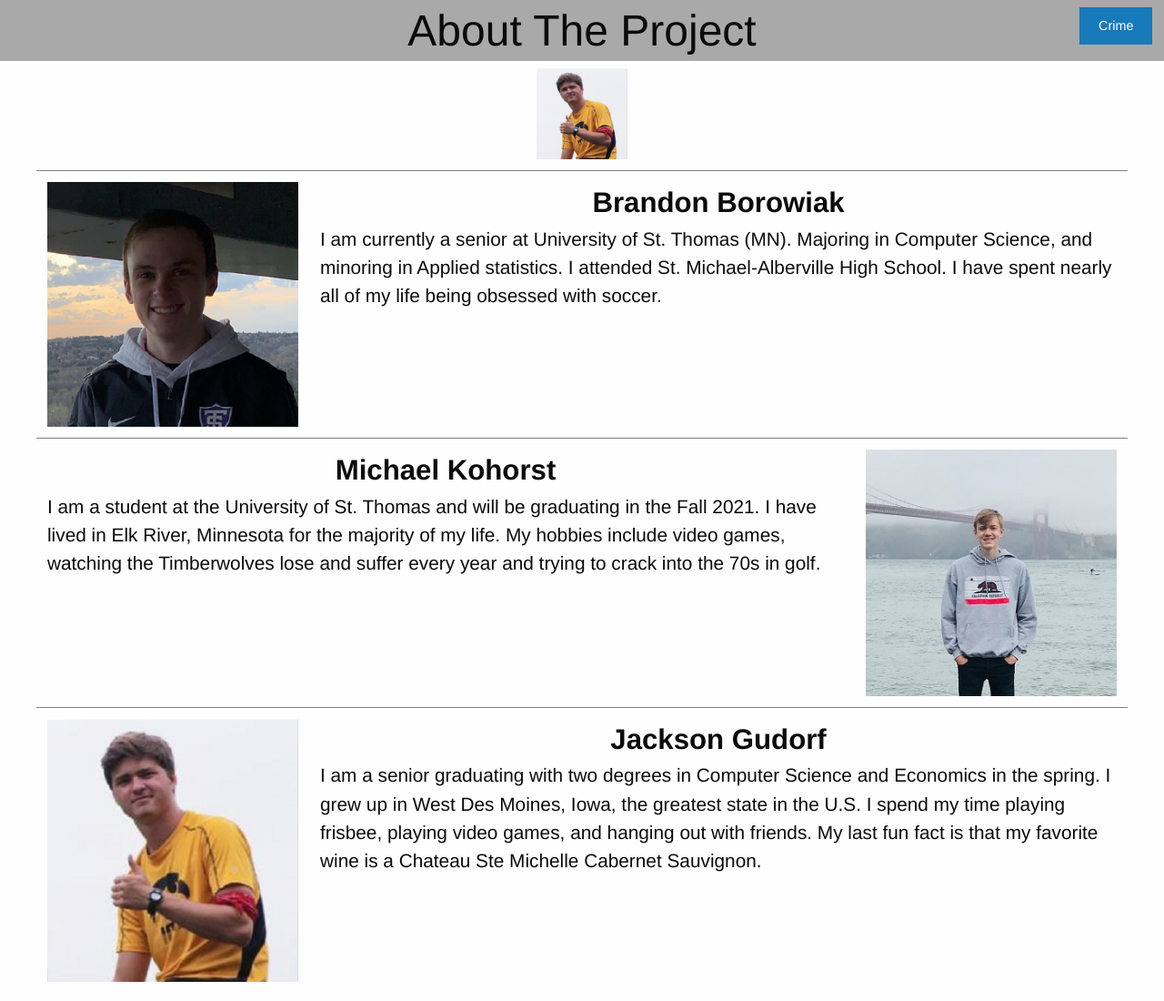
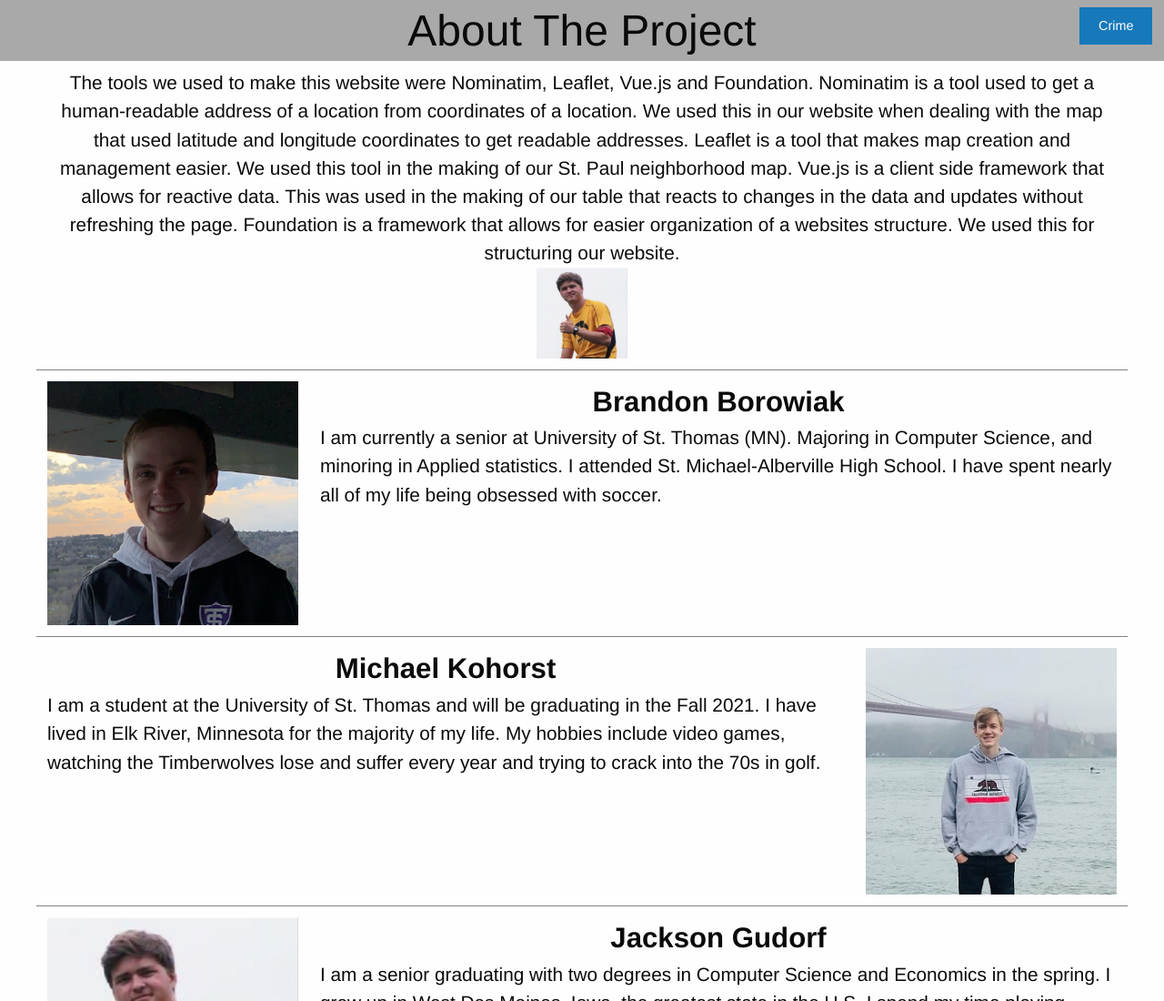
Before and after one commit to gudo1013/webdevproject3, a website: page public/about.html in a window 1280 px wide. Shown: the top 1100 px of the page at 91% size. Drawn offline with Linux system fonts and the light colour scheme.

Commit message:
project description

```diff
--- a/public/about.html
+++ b/public/about.html
@@ -17,6 +17,18 @@
 
     <div class="grid-container show-for-medium">
         <div class="grid-x grid-padding-x" style="font-size: 1.3em;">
+
+            <div class="cell medium-12" style="text-align: center;">
+                The tools we used to make this website were Nominatim, Leaflet, Vue.js and Foundation.
+                Nominatim is a tool used to get a human-readable address of a location from coordinates of a location.
+                We used this in our website when dealing with the map that used latitude and longitude
+                coordinates to get readable addresses. Leaflet is a tool that makes map creation and management easier.
+                We used this tool in the making of our St. Paul neighborhood map. Vue.js is a client side framework
+                that allows for reactive data. This was used in the making of our table that reacts to changes in
+                the data and updates without refreshing the page. Foundation is a framework that allows for easier
+                organization of a websites structure. We used this for structuring our website.
+            </div>
+
             <!-- Video -->
             <div class="cell medium-12" style="text-align: center; padding-bottom: 1%; border-bottom: 1px solid gray;">
                 <img src="/imgs/jackson.PNG" style="height: 100px; width: 100px;">
@@ -64,6 +76,18 @@
 
     <div class="gird-container show-for-small-only">
         <div class="grid-x grid-padding-x" style="font-size: 1.3em;">
+
+            <div class="cell small-12" style="text-align: center;">
+                The tools we used to make this website were Nominatim, Leaflet, Vue.js and Foundation.
+                Nominatim is a tool used to get a human-readable address of a location from coordinates of a location.
+                We used this in our website when dealing with the map that used latitude and longitude
+                coordinates to get readable addresses. Leaflet is a tool that makes map creation and management easier.
+                We used this tool in the making of our St. Paul neighborhood map. Vue.js is a client side framework
+                that allows for reactive data. This was used in the making of our table that reacts to changes in
+                the data and updates without refreshing the page. Foundation is a framework that allows for easier
+                organization of a websites structure. We used this for structuring our website.
+            </div>
+
             <!-- Video -->
             <div class="cell small-12" style="text-align: center; padding-bottom: 1%; border-bottom: 1px solid gray;">
                 <img src="/imgs/jackson.PNG" style="height: 100px; width: 100px;">
```
